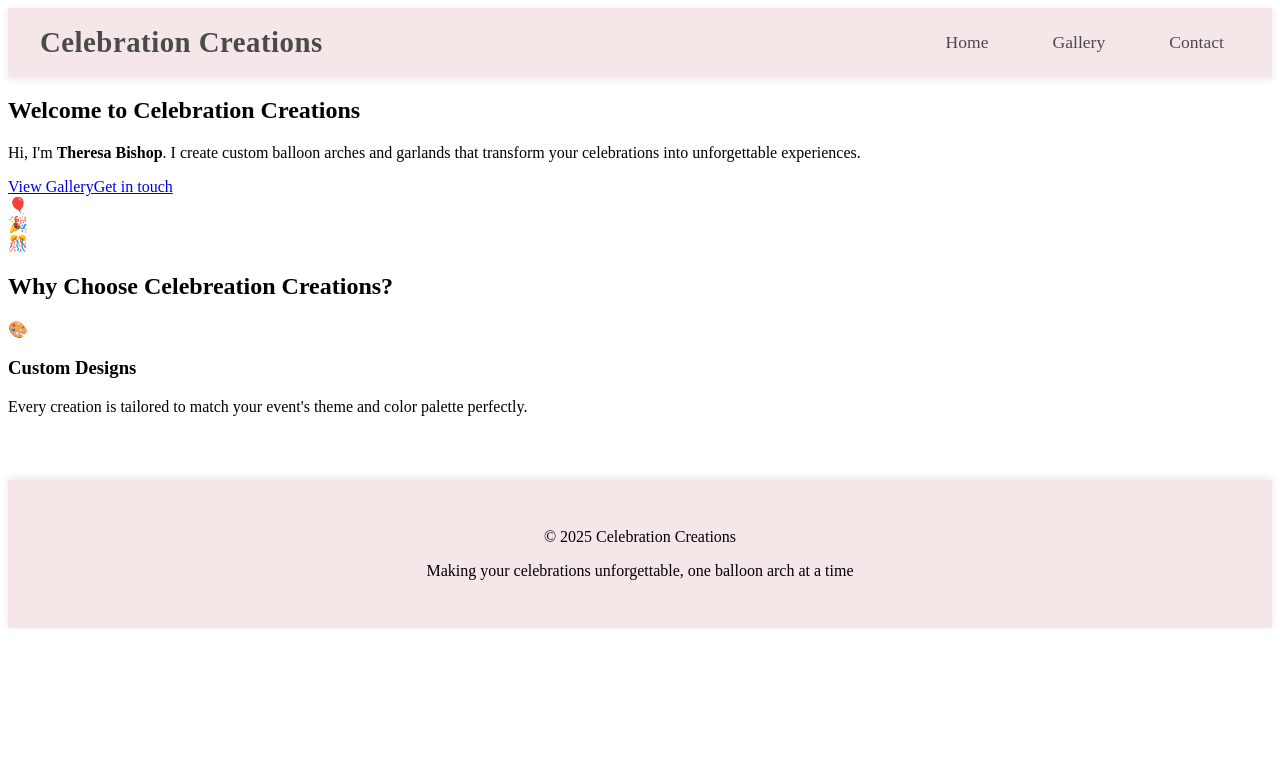
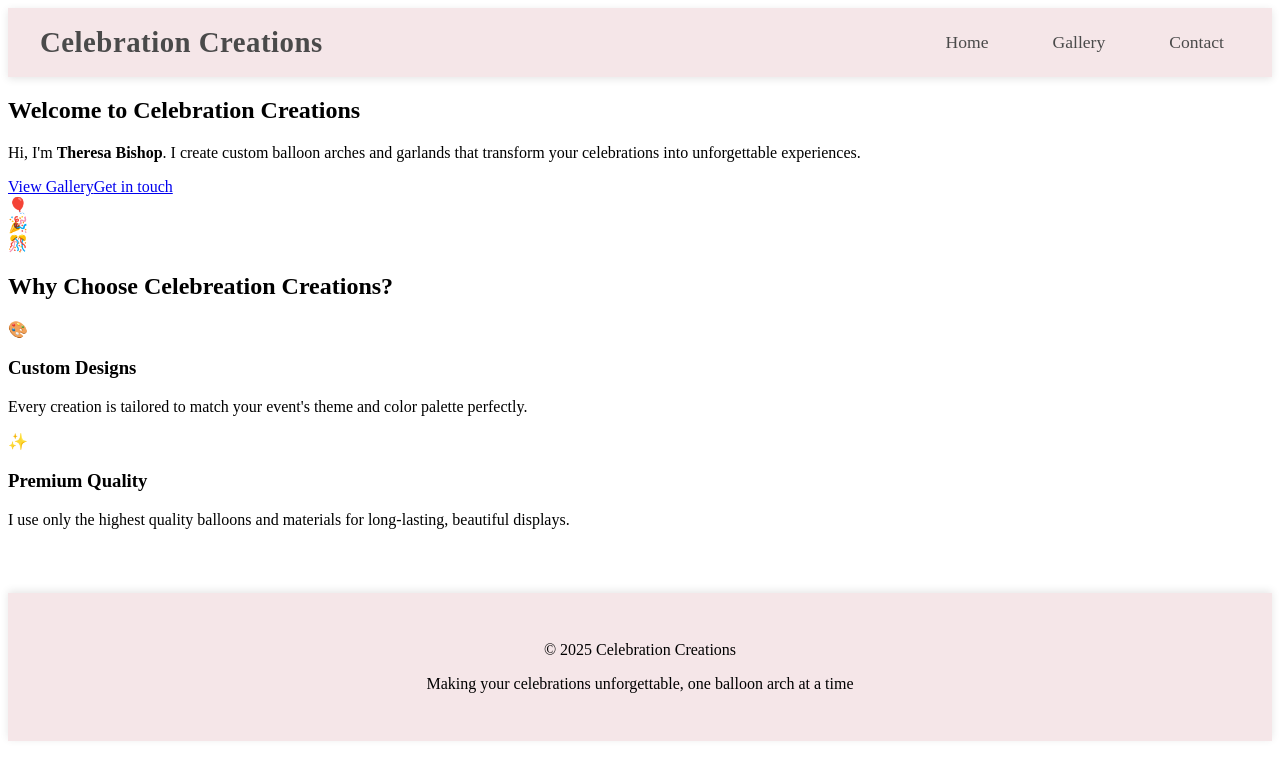
Before and after one commit to Zyncster/celebration-creations, a React (Vite) app: page / in a window 1280 px wide. Shown: the top 780 px of the page. Built offline with nearby package versions, Linux system fonts and the light colour scheme.

Commit message:
Added premium quality section

```diff
--- a/src/pages/Home.jsx
+++ b/src/pages/Home.jsx
@@ -40,6 +40,13 @@ export default function Home() {
                         </p>
                     </div>
 
+                    <div className="feature-card">
+                        <div className="feature-icon">✨</div>
+                        <h3 className="feature-title">Premium Quality</h3>
+                        <p className="feature-description">
+                            I use only the highest quality balloons and materials for long-lasting, beautiful displays.
+                        </p>
+                    </div>
 
                 </div>
             </section>
```
